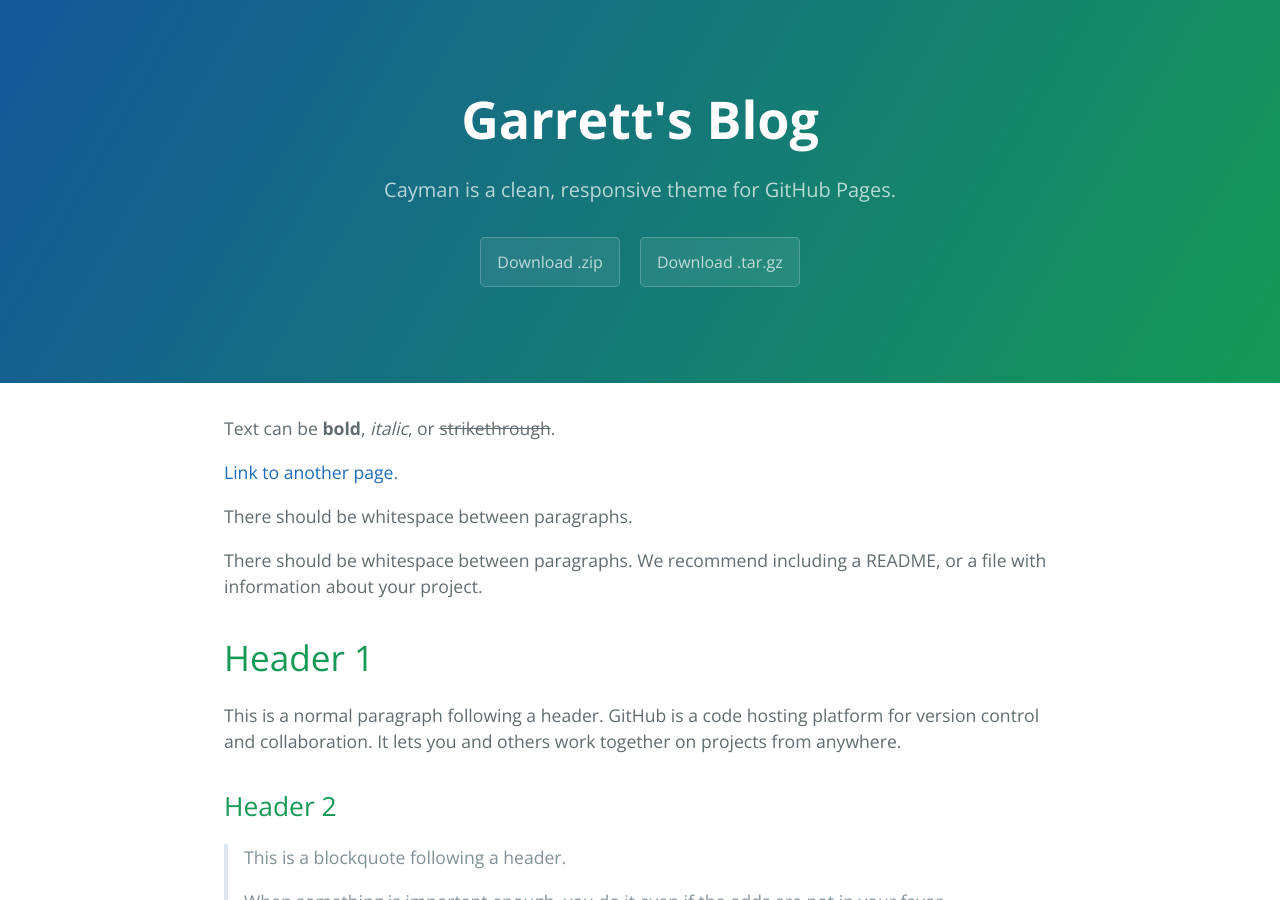
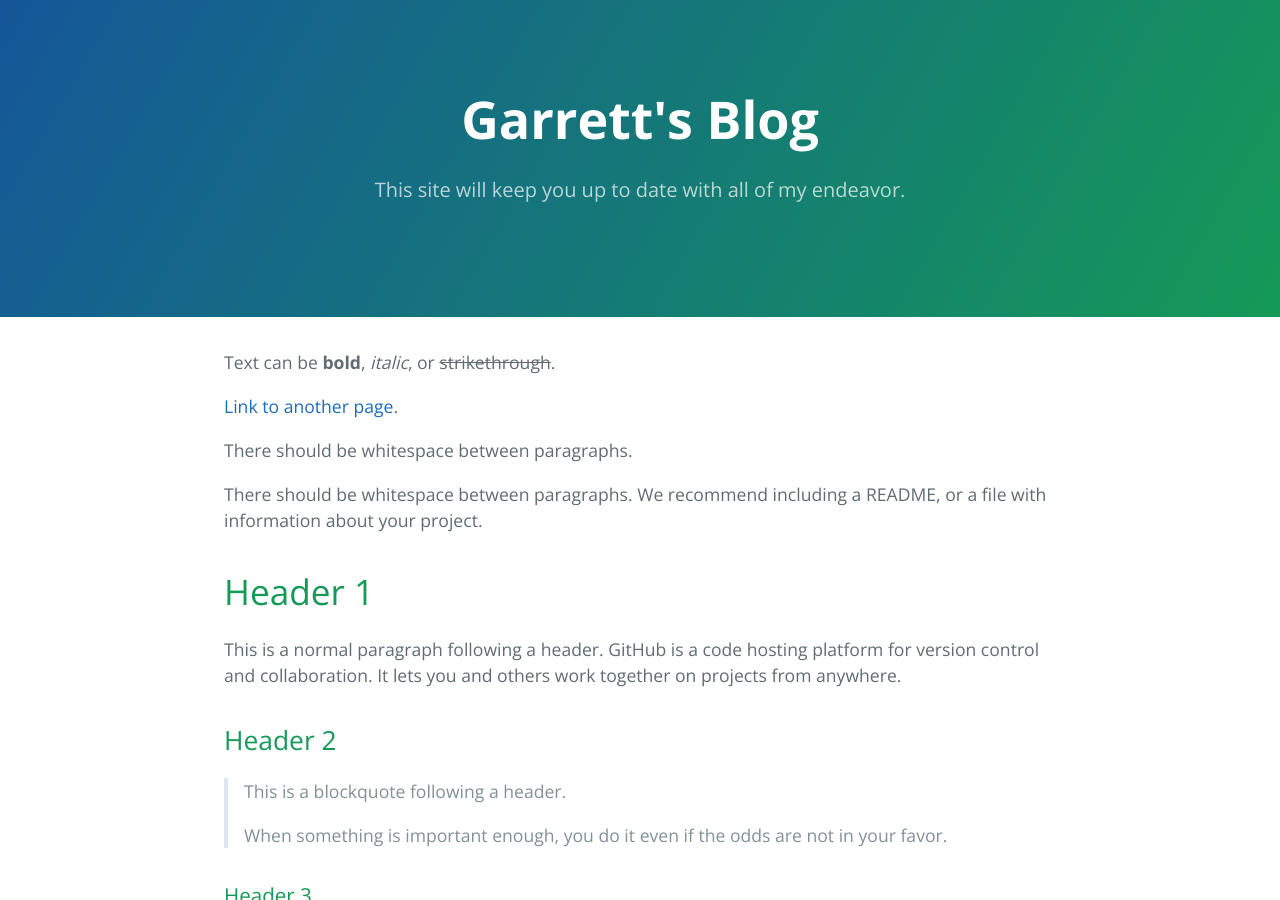
Before and after one commit to GarrettC777/GarrettC777.github.io, a Jekyll site: the page built from index.md, in a window 1280 px wide and 900 px high. Built offline with Jekyll 4.4.1, drawn with Linux system fonts in a browser that asks for light colours.

Commit message:
Theme Change

```diff
--- a/_config.yml
+++ b/_config.yml
@@ -1,5 +1,5 @@
 title: Garrett's Blog
-description: Cayman is a clean, responsive theme for GitHub Pages.
-show_downloads: true
+description: This site will keep you up to date with all of my endeavor.
+show_downloads: false
 google_analytics:
 theme: jekyll-theme-cayman
```
